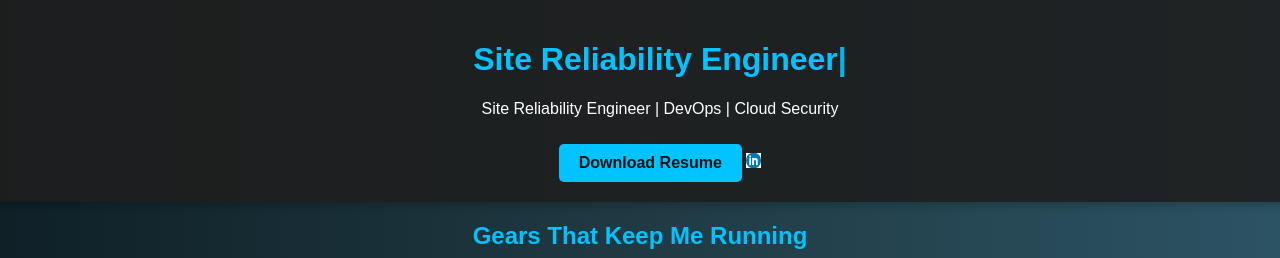
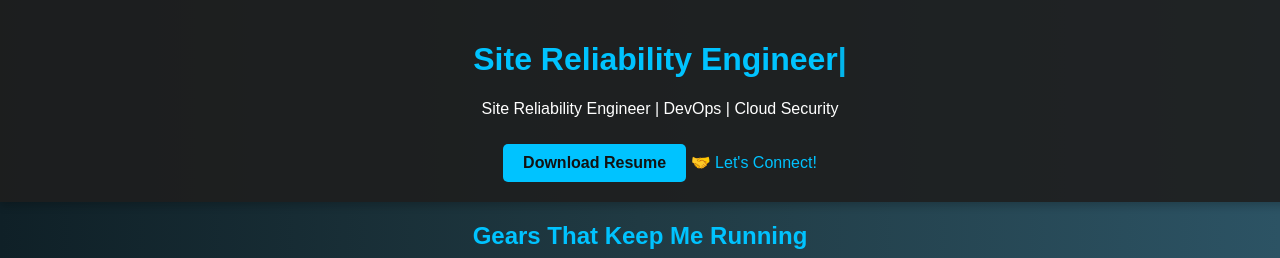
Before and after one commit to mithilesh5/Mithilesh-portfolio, a plain HTML site: page index.html in a window 1280 px wide. Shown: the top 258 px of the page. Drawn offline with nearby package versions, Linux system fonts and the light colour scheme.

Commit message:
Update index.html

```diff
--- a/index.html
+++ b/index.html
@@ -12,8 +12,8 @@
         <h1><span id="typing"></span></h1>
         <p>Site Reliability Engineer | DevOps | Cloud Security</p>
           <a href="https://drive.google.com/file/d/1zVF0yx5G6kNulEx-HjXWYxQsWCAl8pAi/view?usp=drive_link" download class="resume-btn">Download Resume</a>
-      <a href="https://www.linkedin.com/in/mithilesh-bawane-9ba00a87" target="_blank" class="linkedin-button">
-    <img src="linkedin-icon.png" alt="LinkedIn">
+  <a href="https://www.linkedin.com/in/your-profile" target="_blank" class="handshake-link">
+    🤝 Let's Connect!
 </a>
     </header>
 <section id="tools">
```
